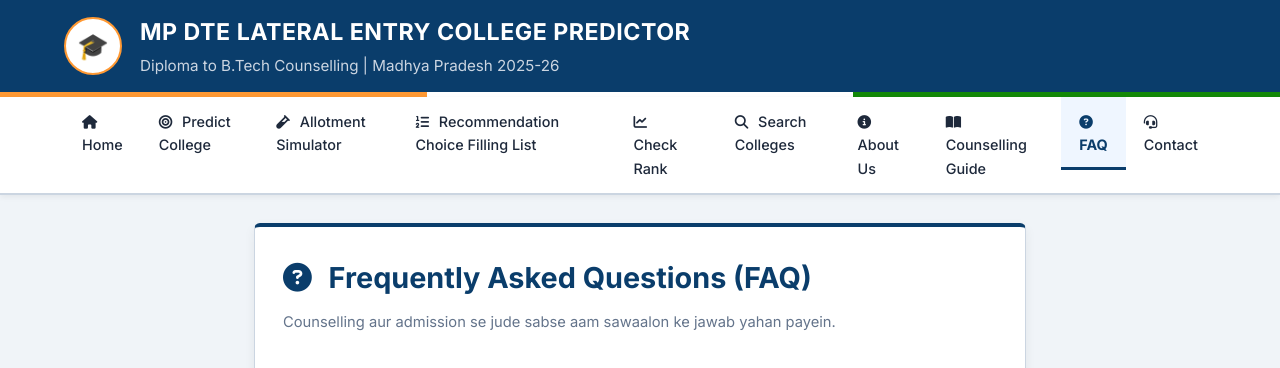
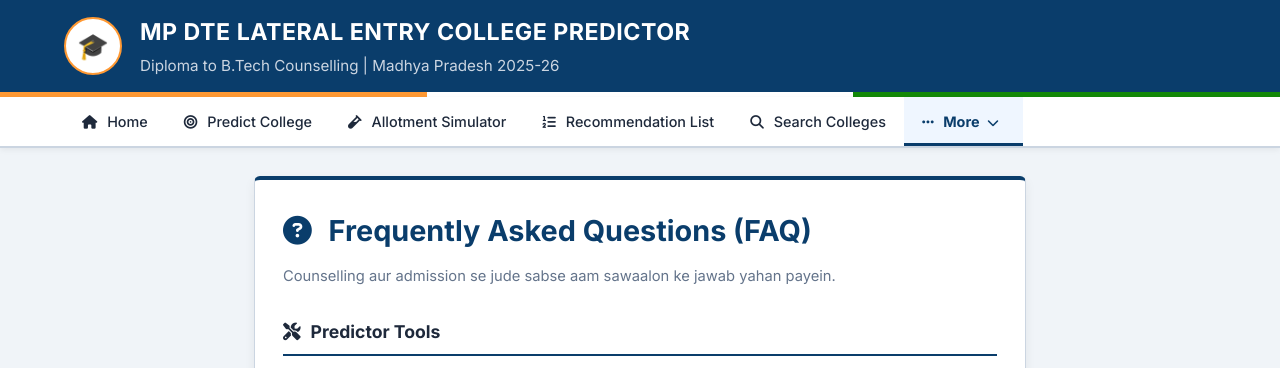
Before and after one commit to Dev-Krishan-Kumar-Awasthi/lateralentrycollegepredictor, a Flask app: page /faq in a window 1280 px wide. Shown: the top 368 px of the page. Run offline with Flask 3, Linux system fonts and the light colour scheme; parts of the project's set-up code (start-up, migrations or seed data) failed here and were passed over; some libraries are stand-ins or nearby versions.

Commit message:
style: enhance navbar layout with responsive tools dropdown and shorter tab labels

```diff
--- a/static/style.css
+++ b/static/style.css
@@ -161,6 +161,69 @@ body {
 }
 .gov-nav .nav-links li a.nav-active::after {
     width: 100%;
+}
+
+/* =============================================
+   NAVIGATION DROPDOWN
+   ============================================= */
+.nav-dropdown-item {
+    position: relative;
+}
+.nav-dropdown {
+    position: absolute;
+    top: 100%;
+    right: 0;
+    background: var(--white);
+    border: 1px solid var(--border);
+    border-top: 3px solid var(--primary);
+    box-shadow: 0 10px 25px rgba(0,0,0,0.1);
+    list-style: none;
+    min-width: 220px;
+    opacity: 0;
+    visibility: hidden;
+    transform: translateY(10px);
+    transition: all 0.25s cubic-bezier(0.4, 0, 0.2, 1);
+    border-radius: 0 0 6px 6px;
+    z-index: 10000;
+}
+.nav-dropdown li {
+    width: 100% !important;
+    border-bottom: 1px solid #f1f5f9;
+}
+.nav-dropdown li:last-child {
+    border-bottom: none;
+}
+.nav-dropdown li a {
+    display: flex !important;
+    align-items: center;
+    padding: 12px 20px !important;
+    font-size: 0.88rem !important;
+    color: var(--text) !important;
+    text-align: left !important;
+    transition: all 0.2s !important;
+    white-space: nowrap;
+}
+.nav-dropdown li a::after {
+    display: none !important;
+}
+.nav-dropdown li a:hover {
+    background: var(--light-blue) !important;
+    color: var(--primary) !important;
+    padding-left: 24px !important;
+}
+.nav-dropdown li a.dropdown-active {
+    background: var(--light-blue) !important;
+    color: var(--primary) !important;
+    font-weight: 700 !important;
+}
+
+/* Hover trigger for desktop navbar */
+@media (min-width: 769px) {
+    .nav-dropdown-item:hover .nav-dropdown {
+        opacity: 1;
+        visibility: visible;
+        transform: translateY(0);
+    }
 }
 
 /* =============================================
--- a/templates/base.html
+++ b/templates/base.html
@@ -71,12 +71,7 @@
                 </li>
                 <li>
                     <a href="/recommendation-list" class="{% if request.endpoint == 'recommendation_list' %}nav-active{% endif %}">
-                        <i class="fas fa-list-ol"></i> Recommendation Choice Filling List
-                    </a>
-                </li>
-                <li>
-                    <a href="/rank_predictor" class="{% if request.endpoint == 'rank' %}nav-active{% endif %}">
-                        <i class="fas fa-chart-line"></i> Check Rank
+                        <i class="fas fa-list-ol"></i> Recommendation List
                     </a>
                 </li>
                 <li>
@@ -84,25 +79,39 @@
                         <i class="fas fa-search"></i> Search Colleges
                     </a>
                 </li>
+
+                <!-- GORGEOUS MORE UTILITIES DROPDOWN -->
+                <li class="nav-dropdown-item">
+                    <a href="javascript:void(0)" class="dropdown-trigger {% if request.endpoint in ['rank', 'about', 'how_it_works', 'faq', 'contact'] %}nav-active{% endif %}">
+                        <i class="fas fa-ellipsis-h"></i> More <i class="fas fa-chevron-down" style="margin-left: 4px; font-size: 0.75rem;"></i>
+                    </a>
+                    <ul class="nav-dropdown">
                         <li>
-                    <a href="/about" class="{% if request.endpoint == 'about' %}nav-active{% endif %}">
+                            <a href="/rank_predictor" class="{% if request.endpoint == 'rank' %}dropdown-active{% endif %}">
+                                <i class="fas fa-chart-line"></i> Check Rank
+                            </a>
+                        </li>
+                        <li>
+                            <a href="/how-it-works" class="{% if request.endpoint == 'how_it_works' %}dropdown-active{% endif %}">
+                                <i class="fas fa-book-open"></i> Counselling Guide
+                            </a>
+                        </li>
+                        <li>
+                            <a href="/faq" class="{% if request.endpoint == 'faq' %}dropdown-active{% endif %}">
+                                <i class="fas fa-question-circle"></i> FAQ
+                            </a>
+                        </li>
+                        <li>
+                            <a href="/about" class="{% if request.endpoint == 'about' %}dropdown-active{% endif %}">
                                 <i class="fas fa-info-circle"></i> About Us
                             </a>
                         </li>
                         <li>
-                    <a href="/how-it-works" class="{% if request.endpoint == 'how_it_works' %}nav-active{% endif %}">
-                        <i class="fas fa-book-open"></i> Counselling Guide
+                            <a href="/contact" class="{% if request.endpoint == 'contact' %}dropdown-active{% endif %}">
+                                <i class="fas fa-headset"></i> Contact
                             </a>
                         </li>
-                <li>
-                    <a href="/faq" class="{% if request.endpoint == 'faq' %}nav-active{% endif %}">
-                        <i class="fas fa-question-circle"></i> FAQ
-                    </a>
-                </li>
-                <li>
-                    <a href="/contact" class="{% if request.endpoint == 'contact' %}nav-active{% endif %}">
-                        <i class="fas fa-headset"></i> Contact
-                    </a>
+                    </ul>
                 </li>
             </ul>
         </div>
```
Also changed, not shown: other parts of static/style.css (+50 -13 lines). Lines whose indentation alone changed are shown as unchanged.
